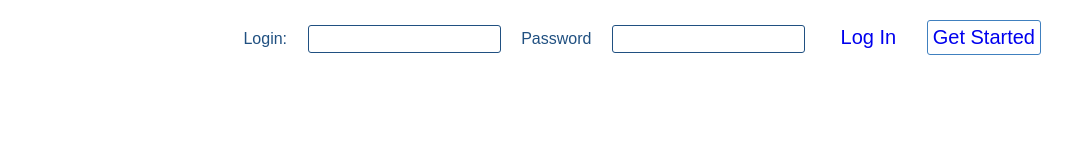
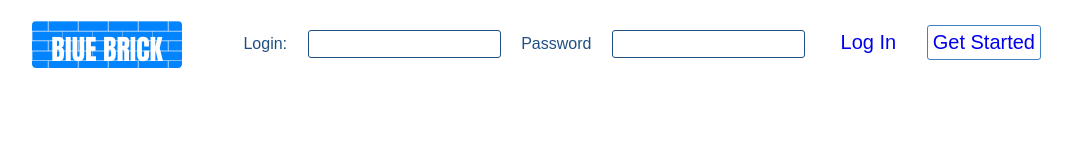
Before and after one commit to alexZogich/login-page, a plain HTML site: page index.html in a window 1280 px wide. Shown: the whole page, without its empty margins (109-1181 px from the left). Drawn offline with Linux system fonts and the light colour scheme.

Commit message:
added logo

```diff
--- a/css/style.css
+++ b/css/style.css
@@ -24,10 +24,30 @@ label { font-size: 16px;}
 	margin-left: 25px;
 }
 
+.nav-logo {
+	margin-left: 20px;
+	width: 150px;
+	height: 40px;
+	background-image: url("../img/brick.png");
+	background-size: 80%;
+	border: 1px solid #FFF;
+	border-radius: 5px;
+	float: left;
+	text-align: center;
+	padding-top: 7px;
+}
+
+.logo-title {
+	font-size: 28px;
+	font-family: Impact, Charcoal, sans-serif;
+	color: #FFF;
+}
+
 .header-nav {
 	padding: 20px 5px;
 	color: #205081;
 	font-size: 20px;
+	min-width: 920px;
 	max-width: 1040px;
 	margin: 0 auto;
 }
@@ -43,6 +63,7 @@ label { font-size: 16px;}
 }
 
 .nav-list {
+	margin-top: 5px;
 	float: right;
 }
 
--- a/index.html
+++ b/index.html
@@ -9,6 +9,9 @@
 <body>
 	<header id="header" class="">
 		<nav class="header-nav">
+			<div class="nav-logo">
+			<span class="logo-title">BlUE BRICK</span>
+			</div>
 			<ul class="nav-list">
 				<label for="userLogin">Login:</label>
 				<li class="nav-item"><input class="big-input" type="text" id="userLogin"></li>
```
Also changed, not shown: img/brick.png (added).
